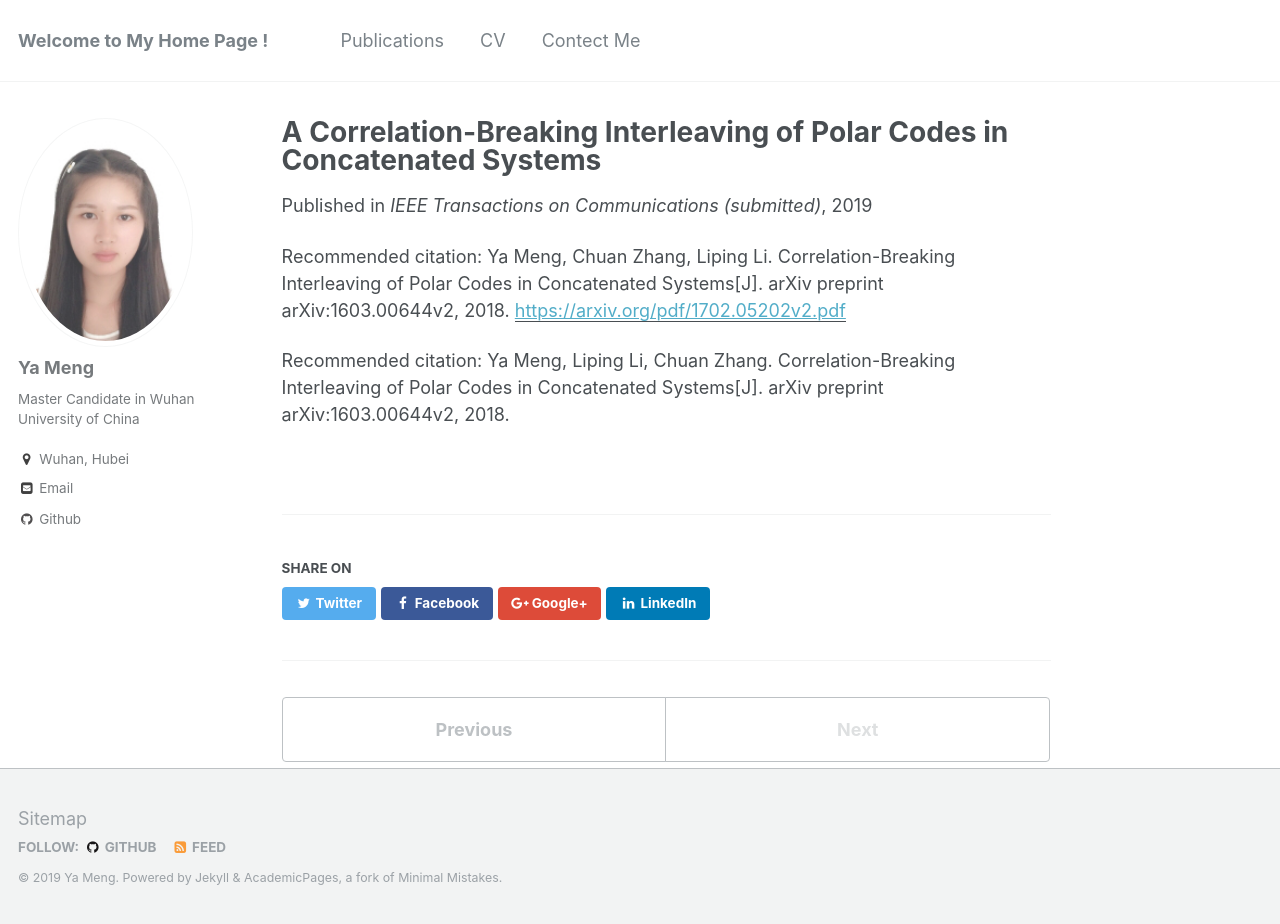
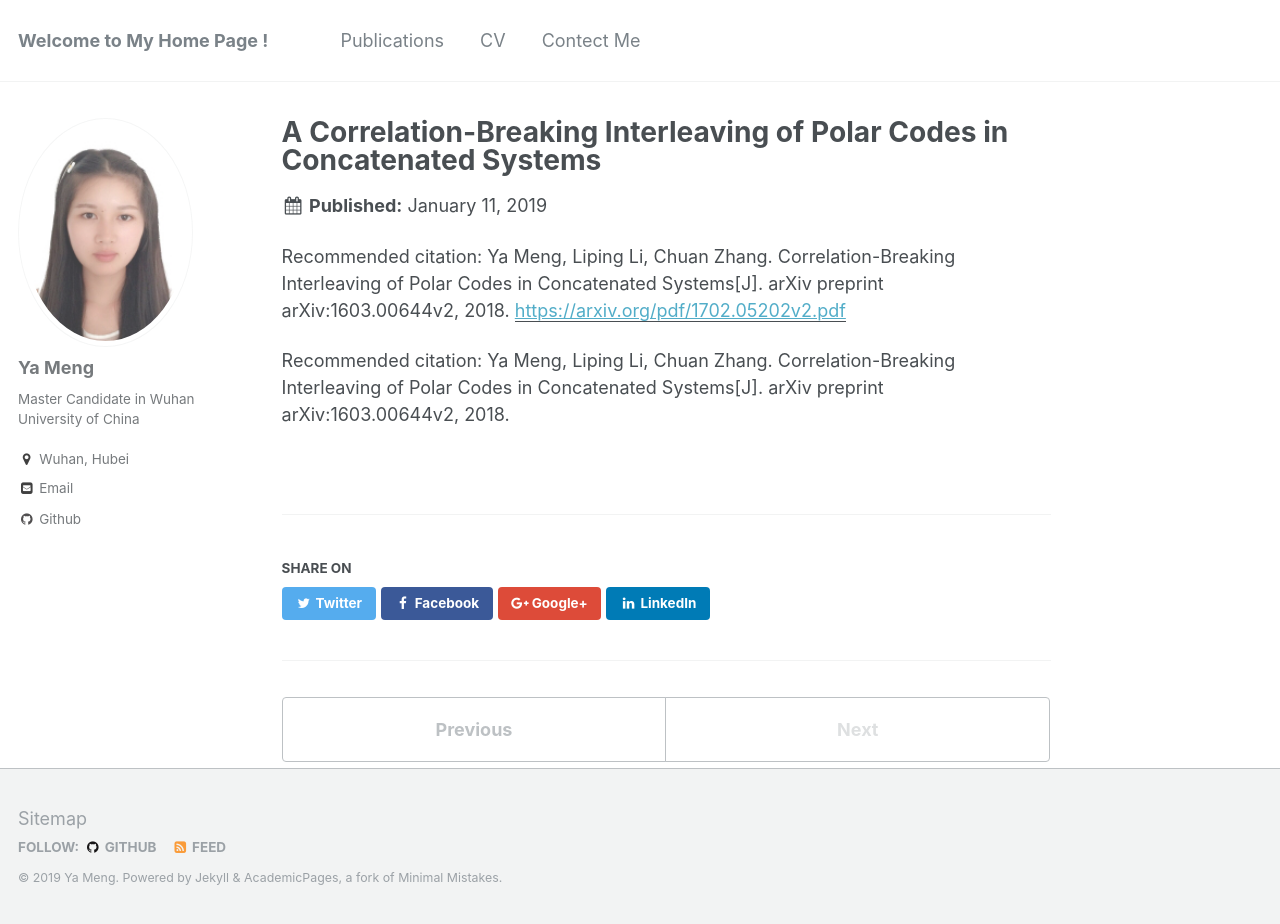
Before and after one commit to mengMia/yameng-ahu.github.io, a Jekyll site: the page built from _publications/2018-paper1.md, in a window 1280 px wide and 924 px high. Built offline with Jekyll 4.4.1, drawn with Linux system fonts in a browser that asks for light colours; part of the change alters nothing that is shown.

Commit message:
Update 2018-paper1.md

```diff
--- a/_publications/2018-paper1.md
+++ b/_publications/2018-paper1.md
@@ -4,9 +4,9 @@ collection: publications
 permalink: /publication/2019-01-11-ELM
 excerpt: 'submitted to IEEE Transactions on Communications.'
 date: 2019-01-11
-venue: 'IEEE Transactions on Communications (submitted)'
+#venue: 'IEEE Transactions on Communications (submitted)'
 paperurl: 'https://arxiv.org/pdf/1702.05202v2.pdf'
-citation: 'Ya Meng, Chuan Zhang, Liping Li. Correlation-Breaking Interleaving of Polar Codes in
+citation: 'Ya Meng, Liping Li, Chuan Zhang. Correlation-Breaking Interleaving of Polar Codes in
 Concatenated Systems[J]. arXiv preprint arXiv:1603.00644v2, 2018.'
 ---
 Recommended citation: Ya Meng, Liping Li, Chuan Zhang.  Correlation-Breaking Interleaving of Polar Codes in
```
